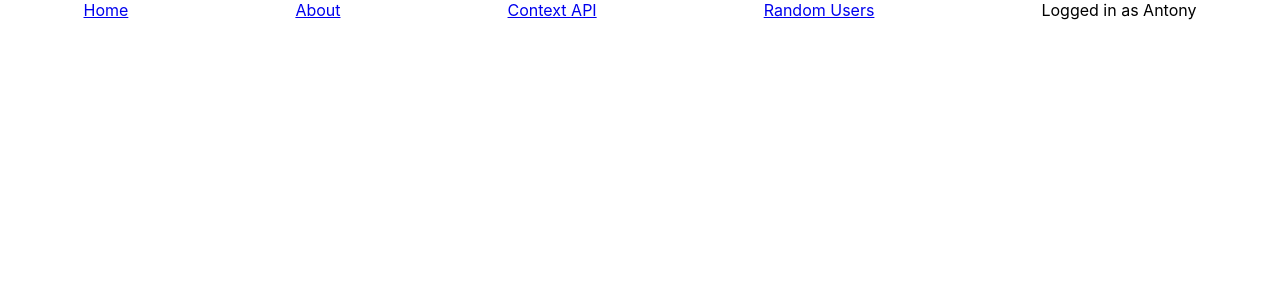
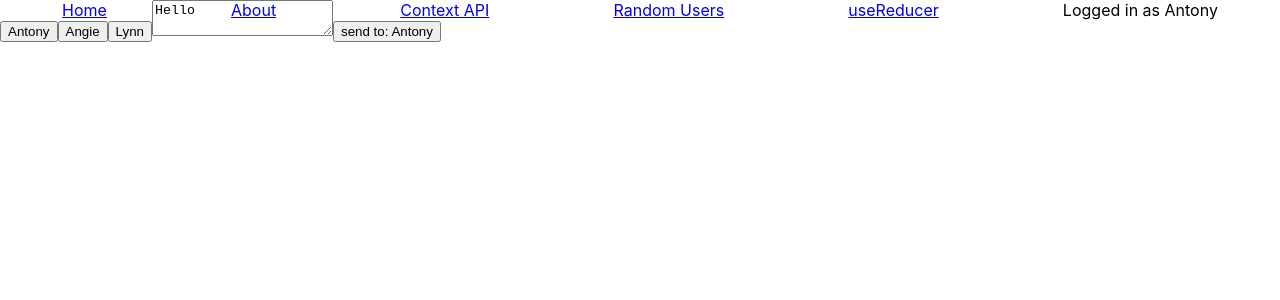
Before and after one commit to Antonykibet/react-tutorial, a React (Create React App) app: page /useReducer in a window 1280 px wide. Shown: the top 300 px of the page. Built offline with nearby package versions, Linux system fonts and the light colour scheme.

Commit message:
useReducer

```diff
--- a/src/App.js
+++ b/src/App.js
@@ -6,6 +6,7 @@ import Home from './components/Home.js'
 import About from './components/About.js'
 import ContextExample from './components/ContextExample.js';
 import RandomUsers from './components/RandomUsers.js';
+import Chatbox from './components/message(useReducer).js';
 
 import './App.css';
 
@@ -19,6 +20,7 @@ function App() {
         <Link to='/about'>About</Link>
         <Link to='/context'>Context API</Link>
         <Link to='/randomUsers'>Random Users</Link>
+        <Link to='/useReducer'>useReducer</Link>
         <div>Logged in as {useContext(userContext)}</div>
       </nav>
       <Routes>
@@ -26,6 +28,7 @@ function App() {
         <Route path='/about' element = {<About/>}/>
         <Route path='/context' element = {<ContextExample/>}/>
         <Route path='/randomUsers' element = {<RandomUsers/>}/>
+        <Route path='/useReducer' element={<Chatbox/>}></Route>
       </Routes>
     </userContext.Provider>
   )
--- /dev/null
+++ b/src/components/message(useReducer).js
@@ -0,0 +1,34 @@
+import { useReducer } from "react"
+function reducerFunc(state,action){
+    switch(action.name){
+        case 'Antony':{
+            return [...state,{name:'Antony'}]
+        }
+        case 'Angie':{
+            return [...state,{name:'Angie'}]
+        }
+        case 'Lynn':{
+            return [...state,{name:'Lynn'}]
+        }
+    }
+}
+function Chatbox(){
+    const [state,dispatcher] = useReducer(reducerFunc,{id:0, name:'Antony'})
+    return(
+        <>
+            <button onClick={()=>{
+                dispatcher({name:'Antony'})
+            }}>Antony</button>
+            <button onClick={()=>{
+                dispatcher({name:'Angie'})
+            }}>Angie</button>
+            <button
+                onClick={()=>{
+                dispatcher({name:'Lynn'})
+            }}>Lynn</button>
+            <textarea >Hello</textarea>
+            <button>send to: {state.name}</button>
+        </>
+    )
+}
+export default Chatbox
```
